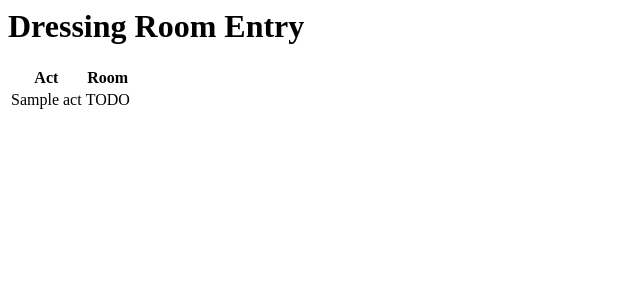
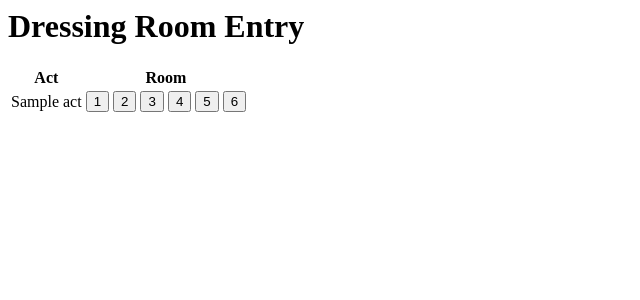
Before and after one commit to danielschenk/zpf-backstage-tv, a Flask app: template templates/index.html in a window 1280 px wide. Shown: the top 300 px of the page, without its empty margins (0-640 px from the left). Run offline with Flask 2, Linux system fonts and the light colour scheme; the template is opened without the code that fills it: most values are stand-ins (such as "Sample title", 1, 10 or a date in 2020); parts of the project's set-up code (start-up, migrations or seed data) failed here and were passed over.

Commit message:
Add room buttons

```diff
--- /dev/null
+++ b/static/index.js
@@ -0,0 +1,6 @@
+function updateDressingRoom(actKey, roomNumber) {
+    fetch("dressing_room/" + actKey, {
+        "method": "PUT",
+        "body": roomNumber
+    })
+}
--- a/templates/index.html
+++ b/templates/index.html
@@ -15,10 +15,19 @@
         {% for key, act in acts.items() %}
             <tr>
                 <td>{{ act["name"] }}</td>
-                <td>TODO</td>
+                <td>
+                    <button onclick="updateDressingRoom('{{ key }}', 1)">1</button>
+                    <button onclick="updateDressingRoom('{{ key }}', 2)">2</button>
+                    <button onclick="updateDressingRoom('{{ key }}', 3)">3</button>
+                    <button onclick="updateDressingRoom('{{ key }}', 4)">4</button>
+                    <button onclick="updateDressingRoom('{{ key }}', 5)">5</button>
+                    <button onclick="updateDressingRoom('{{ key }}', 6)">6</button>
+                </td>
             </tr>
         {% endfor %}
         </tbody>
     </table>
     {% endblock %}
+
+    <script src="{{ url_for('static', filename="index.js") }}"></script>
 </body>
```
